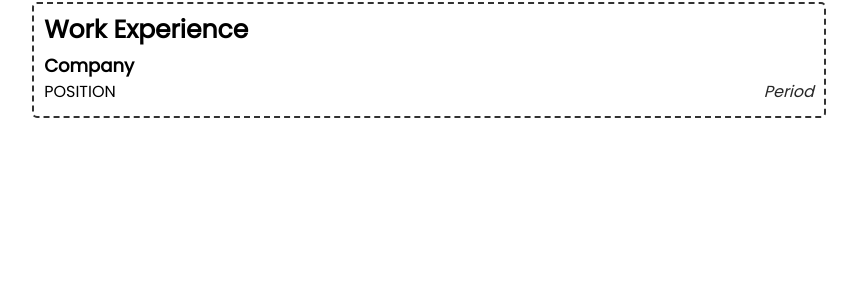
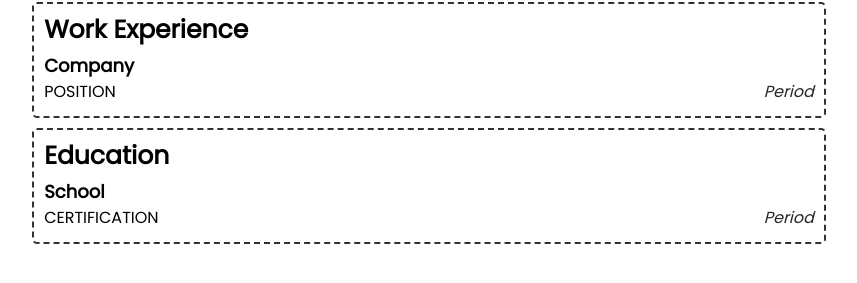
Before and after one commit to nekosoffy/resume-builder, a React (Vite) app: page / in a window 1280 px wide. Shown: the part 435-718 px from the top of the page, without its empty margins (211-1068 px from the left). Built offline with nearby package versions, Linux system fonts and the light colour scheme.

Commit message:
feat: create component for the education section

```diff
--- /dev/null
+++ b/src/components/Education.jsx
@@ -0,0 +1,66 @@
+import DynamicInputList from './DynamicInputList.jsx';
+import Section from './Section.jsx';
+import useDynamicFields from '../useDynamicFields.js';
+import { education } from '../inputData.js';
+
+export default function Education() {
+  const {
+    edit,
+    data,
+    addNewItem,
+    removeItem,
+    handleClick,
+    fields,
+    newPoint,
+    handleFieldChange,
+    removePoint,
+  } = useDynamicFields(education);
+
+  return (
+    <Section
+      sectionName="education"
+      formStructure={
+        <>
+          <div className="section-title">
+            <h2>Education Section</h2>
+          </div>
+          <DynamicInputList
+            fields={fields}
+            group="Education"
+            removeList={removeItem}
+            newPoint={newPoint}
+            handleFieldChange={handleFieldChange}
+            removePoint={removePoint}
+          />
+        </>
+      }
+      displayStructure={
+        <>
+          <h2>
+            <span className="bold">Education</span>
+          </h2>
+          {data.map((item, index) => {
+            return (
+              <div key={index}>
+                <p className="school">{item.school}</p>
+                <div className="certification-wrapper">
+                  <p className="certification">{item.certification}</p>
+                  <p className="period">{item.period}</p>
+                </div>
+                <ul>
+                  {item.points.map((item, index) => {
+                    return <li key={index}>• {item}</li>;
+                  })}
+                </ul>
+              </div>
+            );
+          })}
+        </>
+      }
+      onSubmit={handleClick}
+      edit={edit}
+      newItem={true}
+      addNewItem={addNewItem}
+    />
+  );
+}
--- a/src/inputData.js
+++ b/src/inputData.js
@@ -47,4 +47,22 @@ const experience = [
   },
 ];
 
-export { names, info, experience };
+const education = [
+  {
+    id: 'school',
+    label: 'School',
+    placeholder: 'e.g. Harvard',
+  },
+  {
+    id: 'certification',
+    label: 'Certification',
+    placeholder: 'e.g. Computer Science',
+  },
+  {
+    id: 'period',
+    label: 'Period',
+    placeholder: 'e.g. Jan 2024 - Present',
+  },
+];
+
+export { names, info, experience, education };
--- a/src/main.jsx
+++ b/src/main.jsx
@@ -5,6 +5,7 @@ import PersonalInfo from './components/PersonalInfo';
 import Experience from './components/Experience';
 import './styles/styles.css';
 import './styles/reset.css';
+import Education from './components/Education';
 
 createRoot(document.getElementById('root')).render(
   <StrictMode>
@@ -12,6 +13,7 @@ createRoot(document.getElementById('root')).render(
       <Name />
       <PersonalInfo />
       <Experience />
+      <Education />
     </main>
   </StrictMode>
 );
--- a/src/styles/styles.css
+++ b/src/styles/styles.css
@@ -216,17 +216,20 @@ button:active {
   gap: 20px;
 }
 
-.experience {
+.experience,
+.education {
   display: flex;
   flex-direction: column;
 }
 
-.experience:not(.edit) h2 {
+.experience:not(.edit) h2,
+.education:not(.edit) h2 {
   font-size: 2.5rem;
   margin-bottom: 10px;
 }
 
-.experience:not(.edit) > div {
+.experience:not(.edit) > div,
+.education:not(.edit) > div {
   text-align: left;
   width: 100%;
   margin-bottom: 20px;
@@ -235,25 +238,30 @@ button:active {
   gap: 5px;
 }
 
-.experience:not(.edit) > div:last-child {
+.experience:not(.edit) > div:last-child,
+.education:not(.edit) > div:last-child {
   margin-bottom: 0;
 }
 
-.experience:not(.edit) ul {
+.experience:not(.edit) ul,
+.education:not(.edit) ul {
   display: block;
 }
 
-.company {
+.company,
+.school {
   font-size: 1.8rem;
   font-weight: bold;
 }
 
-.position-wrapper {
+.position-wrapper,
+.certification-wrapper {
   display: flex;
   justify-content: space-between;
 }
 
-.position {
+.position,
+.certification {
   text-transform: uppercase;
 }
 
@@ -262,7 +270,8 @@ button:active {
   color: rgb(40, 40, 40);
 }
 
-#experience-form ul {
+#experience-form ul,
+#education-form ul {
   flex-direction: column;
 }
 
@@ -300,13 +309,15 @@ button:active {
   border: 2px solid black;
 }
 
-#experience-form {
+#experience-form,
+#education-form {
   display: flex;
   flex-direction: column;
   gap: 10px;
 }
 
-#experience-form .section-title {
+#experience-form .section-title,
+#education-form .section-title {
   margin-bottom: 0;
 }
 
```
